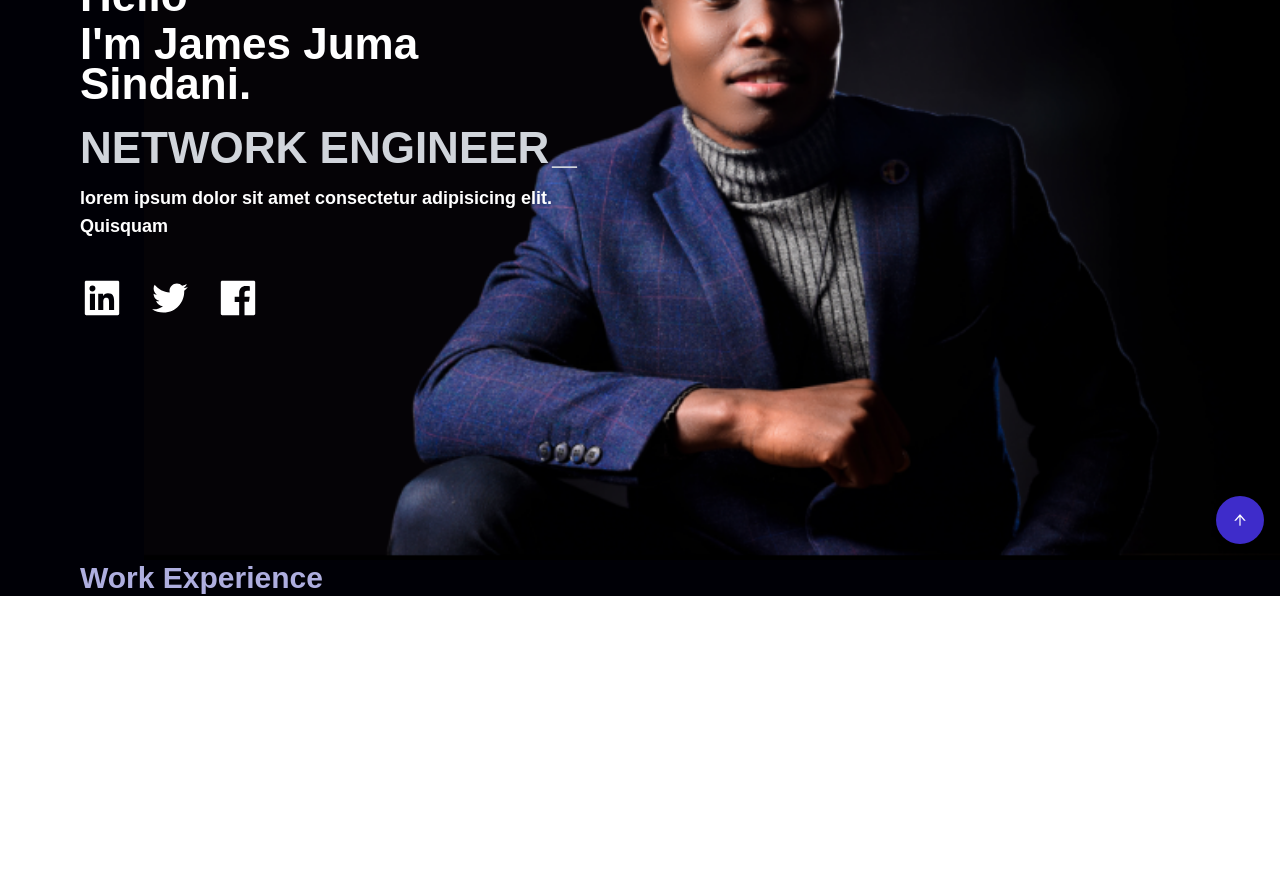
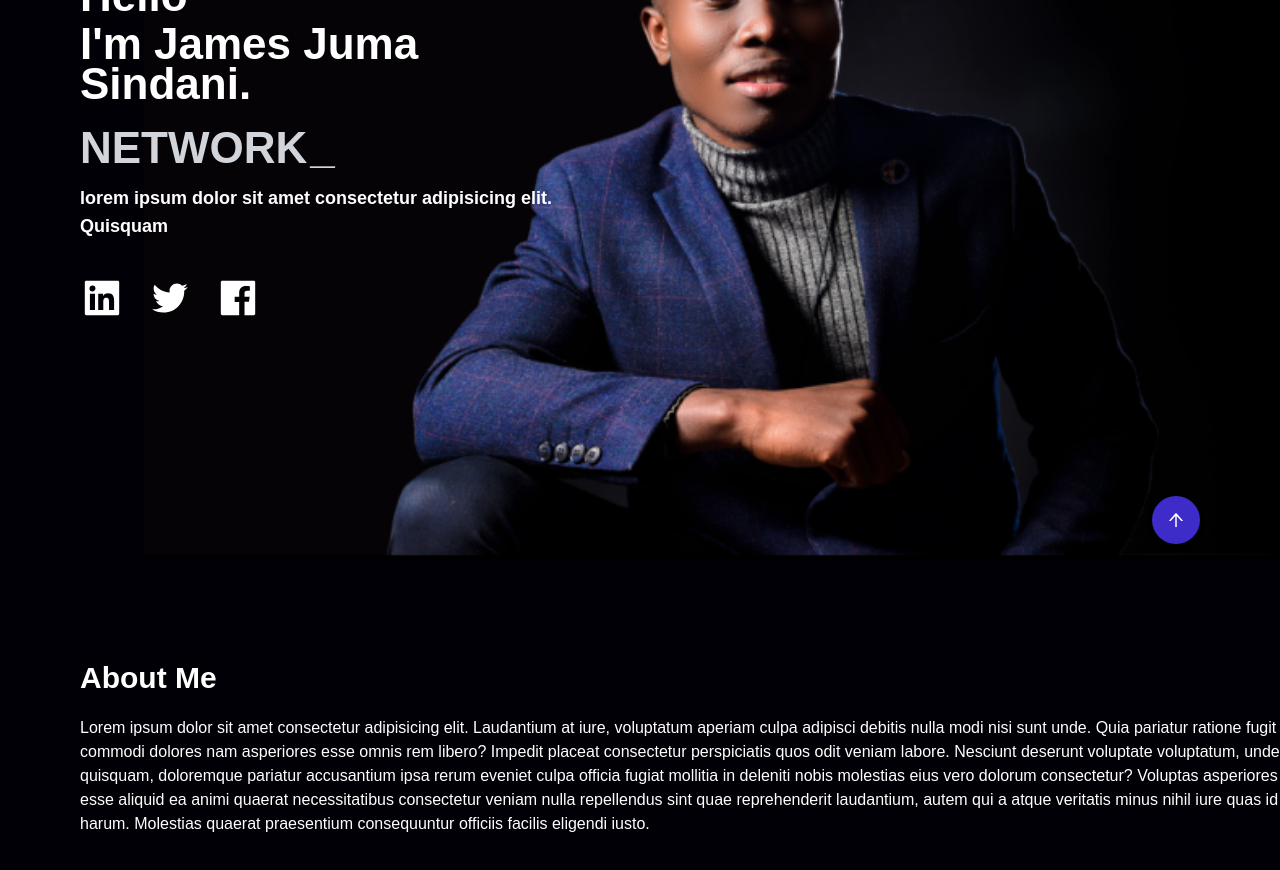
Before and after one commit to danigitari/jumah-portfolio, a React (Vite) app: page / in a window 1280 px wide. Shown: the part 240-1110 px from the top of the page. Before the commit the page ends 836 px from the top, so only its background shows below. Built offline with nearby package versions, Linux system fonts and the light colour scheme.

Commit message:
about me

```diff
--- a/src/Home.jsx
+++ b/src/Home.jsx
@@ -13,18 +13,18 @@ import "./index.css";
 function Home() {
   return (
     <>
-      <div class="fixed  z-50 scroll-up h-12 w-12 shadow-md rounded-full bg-[#3e2cca] text-white bottom-4 right-4 flex justify-center items-center">
+      <div class="fixed  z-40 scroll-up h-12 w-12  font-bold text-xl shadow-md rounded-full bg-[#3e2cca] text-white bottom-4 right-0 hover:scale-[1.3] duration-300 mr-5 md:mr-20 flex justify-center items-center">
         <AiOutlineArrowUp />
       </div>
-
+      <div className="flex flex-col ">
         <div className="max-w-screen bg-[#000007] h-full relative">
-        <div className=" h-screen flex  justify-between relative">
+          <div className=" h-screen flex  justify-between ">
             <div className="absolute text-white flex justify-between z-20 w-full py-5 pr-5 md:pr-20 bg-[#000007] md:bg-transparent">
               <div className="text-lg md:text-3xl font-bold py-2 pl-5  md:pl-20 ">
                 James Juma
               </div>
               <div className=" hidden md:flex justify-between w-1/2 right-0  list-none  text-lg">
-              <li className="hover:text-lg hover:scale-[1.2] ease-in duration-200 hover:cursor-pointer py-2">
+                <li className="hover:text-lg hover:scale-[1.2] ease-in duration-200 hover:cursor-pointer  py-2">
                   Home
                 </li>
                 <li className="hover:text-lg hover:scale-[1.2] ease-in duration-200 hover:cursor-pointer py-2">
@@ -49,7 +49,9 @@ function Home() {
               className=" hidden md:flex absolute right-0 h-screen bg-no-repeat bg-contain w-screen
          "
             >
-            <div className=" hidden md:flex w-full h-full bg-[#000006] "> </div>
+              <div className=" hidden md:flex w-full h-full bg-[#000006] ">
+                {" "}
+              </div>
               <img
                 src="jumah3.png"
                 alt=""
@@ -59,7 +61,8 @@ function Home() {
             <div className="flex md:hidden bg-[url('jumah3.png')] bg-center bg-[#000006] bg-no-repeat w-full h-full"></div>
           </div>
           <div className=" hidden md:block w-1/2 absolute  md:top-44 md:bg-transparent pl-5 md:pl-20 text-white text-2xl md:text-[44px] leading-4 md:leading-10 bg-[#181822] font-bold p-10 ">
-          Hello <div className="py-2 leading-10 "> I'm James Juma Sindani.</div>
+            Hello{" "}
+            <div className="py-2 leading-10 "> I'm James Juma Sindani.</div>
             <h1 className="font-bold py-0 md:py-2 text-white">
               <div className="text-2xl md:text-[44px] py-0 md:py-2 text-bold text-gray-300 leading-10">
                 {/* Style will be inherited from the parent element */}
@@ -68,14 +71,15 @@ function Home() {
                   loop={5555}
                   cursor
                   cursorStyle="_"
-                typeSpeed={70}
+                  typeSpeed={50}
                   deleteSpeed={50}
                   delaySpeed={1000}
                 />
               </div>{" "}
               <div className="py-2 text-lg">
                 {" "}
-              lorem ipsum dolor sit amet consectetur adipisicing elit. Quisquam
+                lorem ipsum dolor sit amet consectetur adipisicing elit.
+                Quisquam
               </div>
             </h1>
             <div className=" socials w-1/2 py-5 ">
@@ -94,11 +98,12 @@ function Home() {
               </span>{" "}
             </div>
           </div>
-        <div className=" absolute z-30 md:hidden text-xl font-bold bg-[#000006] w-full text-white pl-5 -translate-y-20">
+          <div className=" absolute z-30 md:hidden text-xl font-bold bg-[#000006] w-full text-white pl-5 -translate-y-20 md:translate-y-0">
             {" "}
-          Hello <div className="py-2 leading-10"> I'm James Juma Sindani.</div>
+            Hello{" "}
+            <div className="py-2 leading-10"> I'm James Juma Sindani.</div>
             <h1 className="font-bold py-0 md:py-2 w-1/2 text-white">
-            <div className="text-2xl md:text-[44px] py-0 md:py-2 text-bold text-gray-300 leading-10">
+              <div className="text-2xl md:text-[40px] py-0 md:py-2 text-bold text-gray-300 leading-10">
                 {/* Style will be inherited from the parent element */}
                 <Typewriter
                   words={["AWS SYSTEM ADMINISTRATOR", "NETWORK ENGINEER"]}
@@ -112,7 +117,8 @@ function Home() {
               </div>{" "}
               <div className="py-2 text-lg">
                 {" "}
-              lorem ipsum dolor sit amet consectetur adipisicing elit. Quisquam
+                lorem ipsum dolor sit amet consectetur adipisicing elit.
+                Quisquam
               </div>
             </h1>
             <div className=" socials w-1/2 py-5 ">
@@ -131,10 +137,23 @@ function Home() {
               </span>{" "}
             </div>
           </div>
-        <div className=" pl-5 md:pl-20 bg-[#000006] ">
-          <p className="text-[#aeaedf] text-3xl font-bold ">
+        </div>
+        <div className=" pl-5 md:pl-20 bg-[#000006] pt-20 h-screen translate-y-60 md:translate-y-0">
+          <p className="text-white text-3xl  py-5 font-bold "> About Me </p>
+          <p className="text-white ">
             {" "}
-            Work Experience{" "}
+            Lorem ipsum dolor sit amet consectetur adipisicing elit. Laudantium
+            at iure, voluptatum aperiam culpa adipisci debitis nulla modi nisi
+            sunt unde. Quia pariatur ratione fugit commodi dolores nam
+            asperiores esse omnis rem libero? Impedit placeat consectetur
+            perspiciatis quos odit veniam labore. Nesciunt deserunt voluptate
+            voluptatum, unde quisquam, doloremque pariatur accusantium ipsa
+            rerum eveniet culpa officia fugiat mollitia in deleniti nobis
+            molestias eius vero dolorum consectetur? Voluptas asperiores esse
+            aliquid ea animi quaerat necessitatibus consectetur veniam nulla
+            repellendus sint quae reprehenderit laudantium, autem qui a atque
+            veritatis minus nihil iure quas id harum. Molestias quaerat
+            praesentium consequuntur officiis facilis eligendi iusto.{" "}
           </p>
         </div>
       </div>
```
Lines whose indentation alone changed are shown as unchanged.
